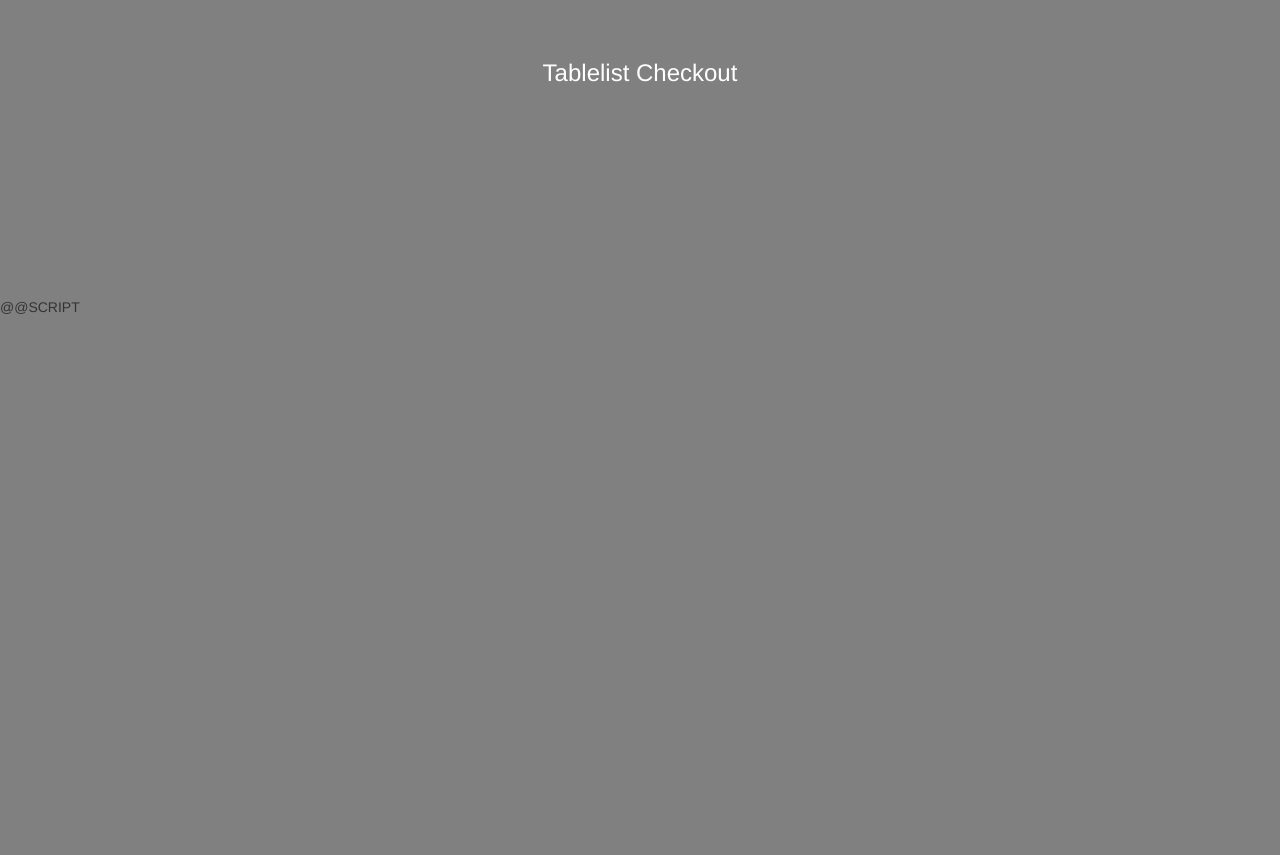
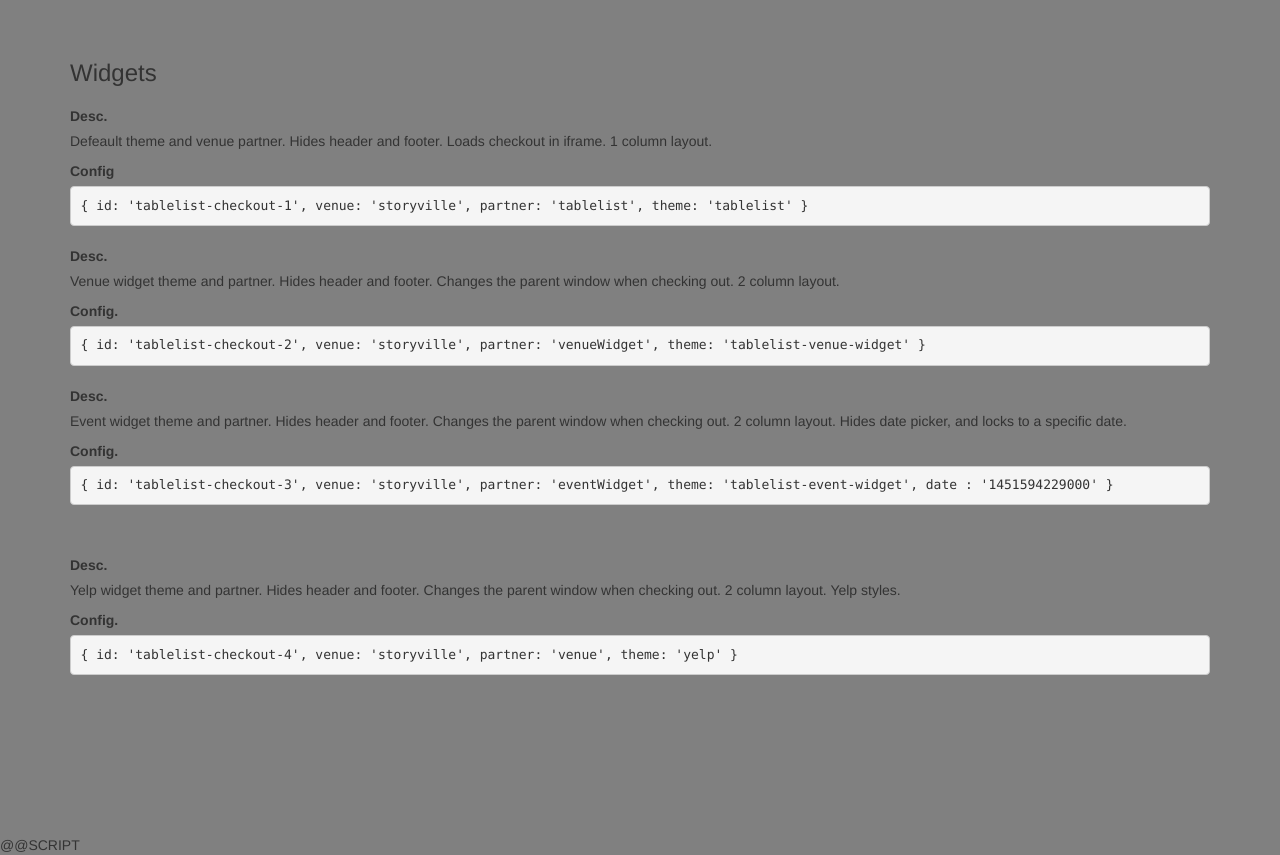
Before and after one commit to tablelist/web-checkout-widget, a website: page src/index.html in a window 1280 px wide. Before the commit the page ends 800 px from the top, so only its background shows below. Drawn offline with nearby package versions, Linux system fonts and the light colour scheme.

Commit message:
widget pages

```diff
--- a/gulpfile.js
+++ b/gulpfile.js
@@ -58,11 +58,11 @@
 
 gulp.task('replace-html', ['replace'], function() {
   var file = fs.readFileSync(BUILDDIR + '/' + MINIFIEDSCRIPT, 'utf8');
-  file = '<script>' + file + '</script>';
 
-  appConfig.SCRIPT = file;
+  appConfig.SCRIPT = '<script>' + file + '</script>';
+  appConfig.RAW_SCRIPT = file;
 
-  return _replace(gulp.src(BUILDDIR + '/index.html'))
+  return _replace(gulp.src([BUILDDIR + '/index.html', BUILDDIR + '/widgetGenerator/index.html']))
     .pipe(gulp.dest(BUILDDIR));
 });
 
--- a/src/index.html
+++ b/src/index.html
@@ -10,9 +10,6 @@
   <link rel="stylesheet" href="https://maxcdn.bootstrapcdn.com/bootstrap/3.3.4/css/bootstrap.min.css">
   <style type="text/css">
     body {
-    /*background: url('http://storyvilleboston.com/wp-content/uploads/2014/12/Slide_OurHistory.jpg');
-    background-position: center;
-    background-size: cover;*/
       background: gray;
     }
 
@@ -21,29 +18,86 @@
       padding-bottom: 140px;
     }
 
-  .center {
-    text-align: center;
+    .content-section {
+      margin-bottom: 50px;
     }
 
-  h3 {
-    padding-bottom: 60px;
-    color: white;
+    .content-section h3 {
+      margin-bottom: 20px;
     }
 
-  /*.tablelist-iframe-widget {
-    min-height: 800px;
-  }*/
+    .widget-instance {
+      margin-bottom: 20px;
+    }
+
+    .widget-config-info {}
   </style>
 </head>
 
 <body>
   <div class="content container">
-    <h3 class="center">Tablelist Checkout</h3>
-    <div class="row">
-      <div class="col-md-10 col-md-offset-1">
+    <div class="content-section widgets">
+      <h3>Widgets</h3>
+      <div class="widget-instance">
+        <div class="widget-config-info">
+          <div class="info-item">
+            <label>Desc.</label>
+            <p>
+              Defeault theme and venue partner. Hides header and footer. Loads checkout in iframe. 1 column layout.
+            </p>
+          </div>
+          <div class="info-item">
+            <label>Config</label>
+            <pre>{ id: 'tablelist-checkout-1', venue: 'storyville', partner: 'tablelist', theme: 'tablelist' }</pre>
+          </div>
+        </div>
         <div id="tablelist-checkout-1"></div>
+      </div>
+      <div class="widget-instance">
+        <div class="widget-config-info">
+          <div class="info-item">
+            <label>Desc.</label>
+            <p>
+              Venue widget theme and partner. Hides header and footer. Changes the parent window when checking out. 2 column layout.
+            </p>
+          </div>
+          <div class="info-item">
+            <label>Config.</label>
+            <pre>{ id: 'tablelist-checkout-2', venue: 'storyville', partner: 'venueWidget', theme: 'tablelist-venue-widget' }</pre>
+          </div>
+        </div>
         <div id="tablelist-checkout-2"></div>
       </div>
+      <div class="widget-instance">
+        <div class="widget-config-info">
+          <div class="info-item">
+            <label>Desc.</label>
+            <p>
+              Event widget theme and partner. Hides header and footer. Changes the parent window when checking out. 2 column layout. Hides date picker, and locks to a specific date.
+            </p>
+          </div>
+          <div class="info-item">
+            <label>Config.</label>
+            <pre>{ id: 'tablelist-checkout-3', venue: 'storyville', partner: 'eventWidget', theme: 'tablelist-event-widget', date : '1451594229000' }</pre>
+          </div>
+        </div>
+        <div id="tablelist-checkout-3"></div>
+      </div>
+    </div>
+    <div class="widget-instance">
+      <div class="widget-config-info">
+        <div class="info-item">
+          <label>Desc.</label>
+          <p>
+            Yelp widget theme and partner. Hides header and footer. Changes the parent window when checking out. 2 column layout. Yelp styles.
+          </p>
+        </div>
+        <div class="info-item">
+          <label>Config.</label>
+          <pre>{ id: 'tablelist-checkout-4', venue: 'storyville', partner: 'venue', theme: 'yelp' }</pre>
+        </div>
+      </div>
+      <div id="tablelist-checkout-4"></div>
     </div>
   </div>
   @@SCRIPT
```
Also changed, not shown: src/script.js (+15 -3 lines), release/index.html, release/script.js, release/tablelistwidget.js, release/tablelistwidget.min.js. Lines whose indentation alone changed are shown as unchanged.
